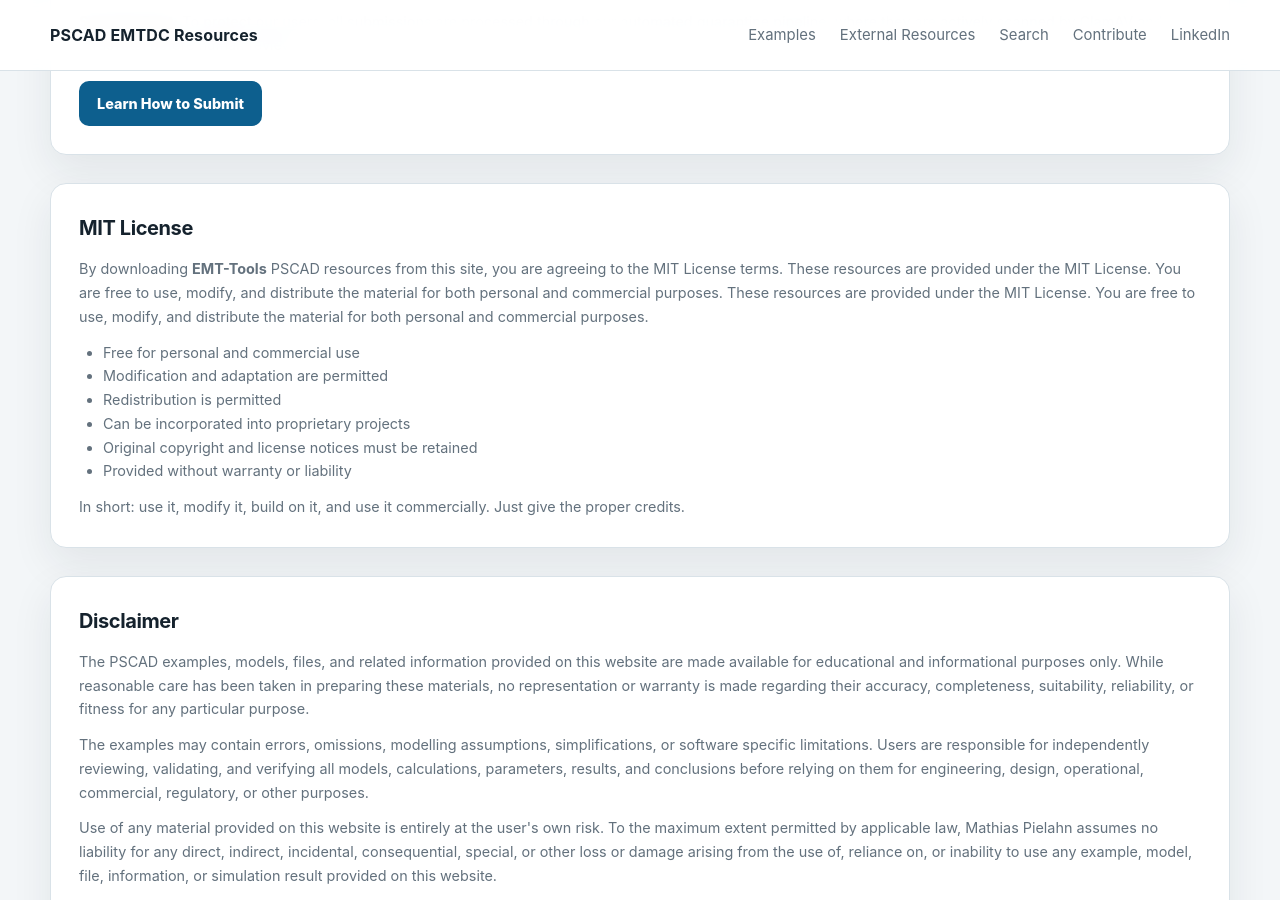
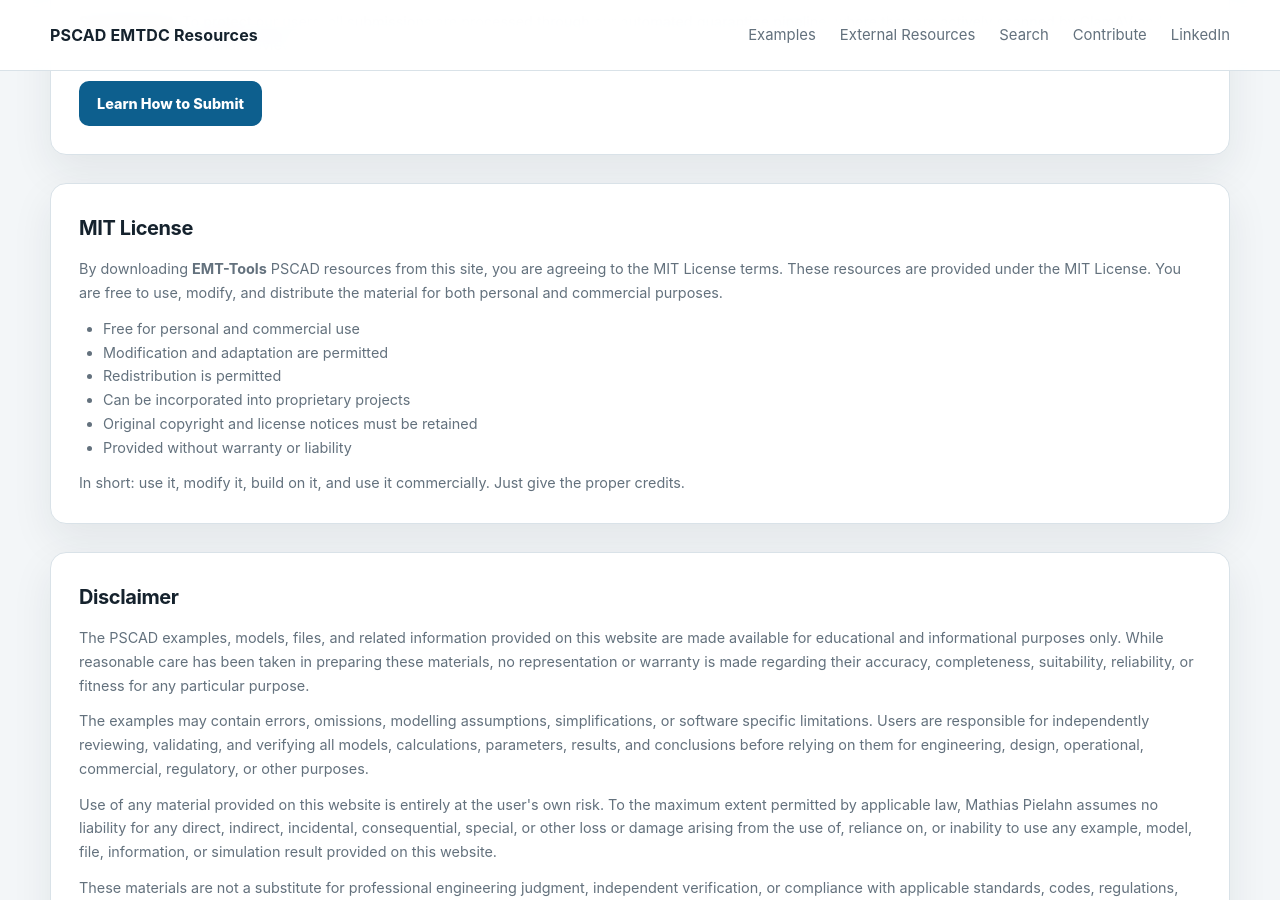
Before and after one commit to EMT-Tools/emt-tools.github.io, a Jekyll site: the page built from submissions/Readme.md, in a window 1280 px wide and 900 px high, scrolled down 1000 px. Built offline with Jekyll 4.4.1, drawn with Linux system fonts in a browser that asks for light colours; our own code applies the rules of GitHub Pages for plain Markdown files; some of the changed lines change nothing that is shown.

Commit message:
Update default.html

```diff
--- a/_layouts/default.html
+++ b/_layouts/default.html
@@ -538,8 +538,7 @@
       <div class="disclaimer-card" style="margin-bottom: 28px;">
         <h2>MIT License</h2>
         <p>
-          By downloading <strong>EMT-Tools</strong> PSCAD resources from this site, you are agreeing to the MIT License terms. These resources are provided under the MIT License. You are free to use, modify, and distribute the material for both personal and commercial purposes. These resources are provided under the MIT License. You are free to use, modify,
-          and distribute the material for both personal and commercial purposes.
+          By downloading <strong>EMT-Tools</strong> PSCAD resources from this site, you are agreeing to the MIT License terms. These resources are provided under the MIT License. You are free to use, modify, and distribute the material for both personal and commercial purposes.
         </p>
         <ul style="margin: 12px 0 12px 24px; color: var(--muted); font-size: 0.9rem; line-height: 1.65;">
           <li>Free for personal and commercial use</li>
@@ -604,6 +603,7 @@
     const sourceFilter = document.getElementById("sourceFilter");
     const examples = Array.from(document.querySelectorAll(".searchable-example"));
     const noResults = document.getElementById("noResults");
+    const resultCountEl = document.getElementById("resultCount");
 
     // Parent sections
     const internalSection = document.getElementById("internal-section");
@@ -660,7 +660,13 @@
       if (externalSection) externalSection.style.display = externalVisible === 0 ? "none" : "";
 
       // Show no-results block if BOTH sections are empty
-      if (noResults) noResults.style.display = (internalVisible === 0 && externalVisible === 0) ? "block" : "none";
+      const totalVisible = internalVisible + externalVisible;
+      if (noResults) noResults.style.display = totalVisible === 0 ? "block" : "none";
+
+      // Update the counter
+      if (resultCountEl) {
+        resultCountEl.textContent = `${totalVisible} / ${examples.length}`;
+      }
 
       trackEvent("example_filter", { search_term: query, tag: selectedTag, source: selectedSource });
     }
@@ -669,6 +675,9 @@
     if(searchInput) searchInput.addEventListener("input", filterExamples);
     if(tagFilter) tagFilter.addEventListener("change", filterExamples);
     if(sourceFilter) sourceFilter.addEventListener("change", filterExamples);
+
+    // Run once on load to set the initial counter value
+    filterExamples();
 
     const shareToast = document.getElementById("shareToast");
     let shareToastTimer;
```
